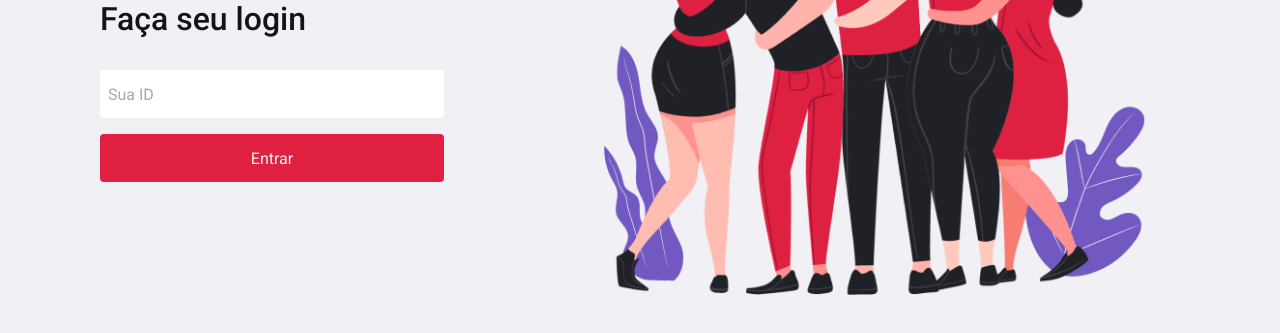
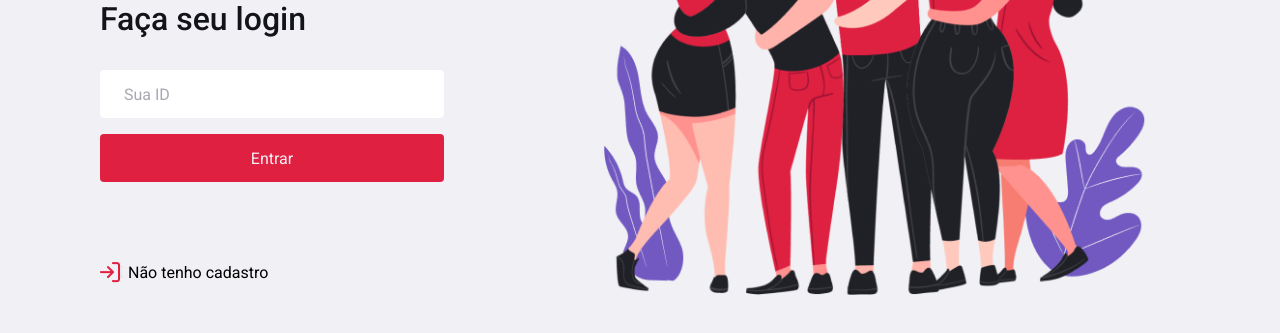
Before and after one commit to FabyoSK/be-the-hero-web, a Next.js app: page / in a window 1280 px wide. Shown: the part 340-673 px from the top of the page. Built offline with nearby package versions, Linux system fonts and the light colour scheme.

Commit message:
feat: fix some bugs

```diff
--- a/src/components/FormContainer/form.module.scss
+++ b/src/components/FormContainer/form.module.scss
@@ -37,7 +37,7 @@
     input,
     textarea {
       width: 100%;
-
+      padding: 0 1.5rem;
       margin: 0.25rem 0;
 
       height: 3rem;
@@ -49,7 +49,6 @@
         color: var(--text-secondary);
 
         font-size: 1rem;
-        padding: 1rem;
       }
     }
     textarea {
--- a/src/pages/home.module.scss
+++ b/src/pages/home.module.scss
@@ -19,7 +19,7 @@
       width: 100%;
 
       margin: 1rem 0;
-
+      padding: 0 1.5rem;
       height: 3rem;
 
       border: 0;
@@ -28,7 +28,6 @@
       &::placeholder {
         color: var(--text-secondary);
         font-size: 1rem;
-        padding-left: 0.5rem;
       }
     }
 
@@ -42,6 +41,17 @@
       height: 3rem;
       width: 100%;
       border-radius: 0.25rem;
+    }
+  }
+  .singinContainer {
+    margin-top: 5rem;
+
+    button {
+      display: flex;
+      align-items: center;
+
+      background: transparent;
+      border: 0;
     }
   }
   .peopleContainer {
--- a/src/pages/index.tsx
+++ b/src/pages/index.tsx
@@ -1,3 +1,4 @@
+import Link from "next/link";
 import { useState } from "react";
 import { useCase } from "../hooks/useCases";
 import { api } from "../services/api";
@@ -25,6 +26,14 @@ export default function Home() {
           />
           <button onClick={onLogin}>Entrar</button>
         </div>
+        <div className={styles.singinContainer}>
+          <Link href="/login">
+            <button>
+              <img src="/login.png" alt="Login" />
+              <p>Não tenho cadastro</p>
+            </button>
+          </Link>
+        </div>
       </div>
       <div className={styles.peopleContainer}>
         <img src="./peoples.png" alt="" />
```
Also changed, not shown: src/pages/new-case/index.tsx (+6 -2 lines), public/login.png (added).
